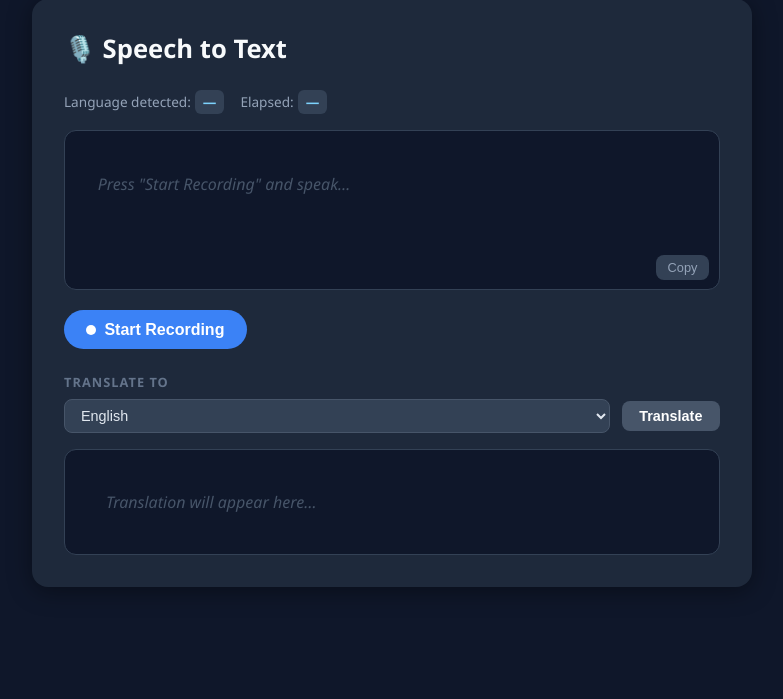
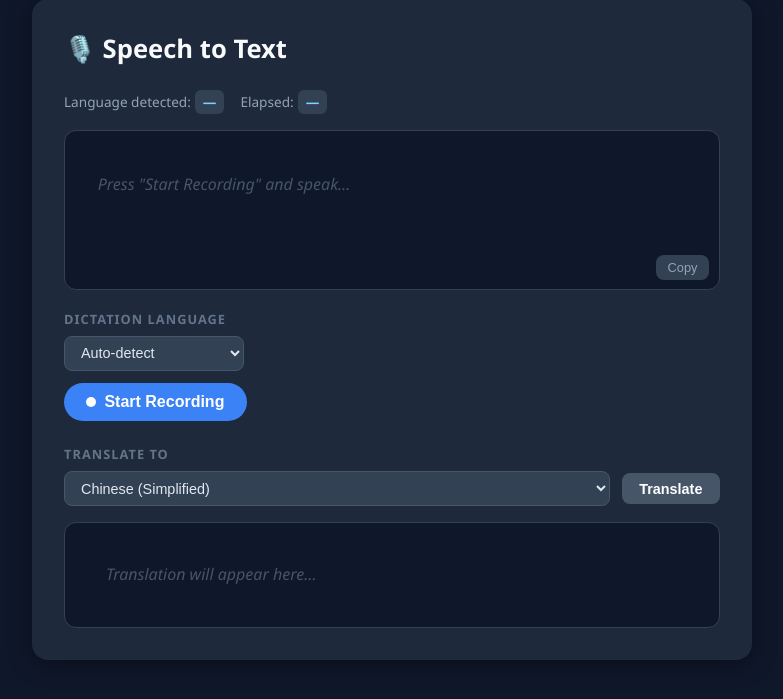
Before and after one commit to luhao-yang/speech-to-text, a Flask app: page / in a window 1280 px wide. Shown: the part 33-732 px from the top of the page, without its empty margins (248-1031 px from the left). Run offline with Flask 3, Linux system fonts and the light colour scheme.

Commit message:
some updates

```diff
--- a/app.py
+++ b/app.py
@@ -55,6 +55,29 @@ TRANSLATION_TARGETS = {
     "id": "Indonesian",
 }
 
+DICTATION_LANGUAGES = {
+    "auto": "Auto-detect",
+    "en": "English",
+    "zh": "Chinese",
+    "es": "Spanish",
+    "fr": "French",
+    "de": "German",
+    "ja": "Japanese",
+    "ko": "Korean",
+    "pt": "Portuguese",
+    "ru": "Russian",
+    "ar": "Arabic",
+    "hi": "Hindi",
+    "it": "Italian",
+    "nl": "Dutch",
+    "pl": "Polish",
+    "sv": "Swedish",
+    "tr": "Turkish",
+    "vi": "Vietnamese",
+    "th": "Thai",
+    "id": "Indonesian",
+}
+
 # ---------------------------------------------------------------------------
 # Routes
 # ---------------------------------------------------------------------------
@@ -62,7 +85,7 @@ TRANSLATION_TARGETS = {
 
 @app.route("/")
 def index():
-    return render_template("index.html", translation_targets=TRANSLATION_TARGETS)
+    return render_template("index.html", translation_targets=TRANSLATION_TARGETS, dictation_languages=DICTATION_LANGUAGES)
 
 
 @app.route("/transcribe", methods=["POST"])
@@ -81,9 +104,14 @@ def transcribe():
         tmp_path = tmp.name
         audio_file.save(tmp_path)
 
+    language = request.form.get("language", "auto")
+
     try:
         start = time.perf_counter()
-        result = model.transcribe(tmp_path, task="transcribe")
+        transcribe_kwargs = {"task": "transcribe"}
+        if language and language != "auto":
+            transcribe_kwargs["language"] = language
+        result = model.transcribe(tmp_path, **transcribe_kwargs)
         elapsed = time.perf_counter() - start
 
         detected_language = result.get("language", "unknown")
--- a/templates/index.html
+++ b/templates/index.html
@@ -211,6 +211,16 @@
     <button id="copy-btn" title="Copy transcript" aria-label="Copy transcript">Copy</button>
   </div>
 
+  <!-- Dictation language -->
+  <div style="margin-bottom:.75rem;">
+    <p class="section-title">Dictation language</p>
+    <select id="dictation-lang" aria-label="Dictation language" style="background:#334155;color:#e2e8f0;border:1px solid #475569;border-radius:.5rem;padding:.45rem .75rem;font-size:.9rem;cursor:pointer;min-width:180px;">
+      {% for code, label in dictation_languages.items() %}
+      <option value="{{ code }}"{% if code == 'auto' %} selected{% endif %}>{{ label }}</option>
+      {% endfor %}
+    </select>
+  </div>
+
   <!-- Recording controls -->
   <div class="controls">
     <button id="record-btn">
@@ -227,7 +237,7 @@
     <div class="translate-row">
       <select id="lang-select" aria-label="Target language">
         {% for code, label in translation_targets.items() %}
-        <option value="{{ code }}"{% if code == 'en' %} selected{% endif %}>{{ label }}</option>
+        <option value="{{ code }}"{% if code == 'zh-CN' %} selected{% endif %}>{{ label }}</option>
         {% endfor %}
       </select>
       <button id="translate-btn" disabled>Translate</button>
@@ -258,6 +268,7 @@ const langSelect    = document.getElementById('lang-select');
 const translateBtn  = document.getElementById('translate-btn');
 const translatedBox = document.getElementById('translated-box');
 const spinnerTr     = document.getElementById('spinner-tr');
+const dictationLang = document.getElementById('dictation-lang');
 
 // ─── Recording ───────────────────────────────────────────────────────────────
 recordBtn.addEventListener('click', async () => {
@@ -312,6 +323,7 @@ async function sendAudio() {
   const blob = new Blob(audioChunks, { type: mimeType });
   const formData = new FormData();
   formData.append('audio', blob, 'recording' + ext);
+  formData.append('language', dictationLang.value);
 
   recordBtn.disabled = true;
   spinnerStt.classList.remove('hidden');
@@ -328,6 +340,9 @@ async function sendAudio() {
       langBadge.textContent = data.language || '—';
       elapsedBadge.textContent = data.elapsed != null ? data.elapsed + ' s' : '—';
       translateBtn.disabled = !data.text;
+      if (data.text) {
+        await doTranslate();
+      }
     }
   } catch (err) {
     setStatus('Request failed: ' + err.message, true);
@@ -349,7 +364,9 @@ copyBtn.addEventListener('click', () => {
 });
 
 // ─── Translation ─────────────────────────────────────────────────────────────
-translateBtn.addEventListener('click', async () => {
+translateBtn.addEventListener('click', () => doTranslate());
+
+async function doTranslate() {
   const text = transcriptBox.dataset.text || '';
   if (!text) return;
 
@@ -376,7 +393,7 @@ translateBtn.addEventListener('click', async () => {
     translateBtn.disabled = false;
     spinnerTr.classList.add('hidden');
   }
-});
+}
 
 // ─── Helpers ─────────────────────────────────────────────────────────────────
 function setTranscript(text) {
```
Also changed, not shown: 1 other file.
